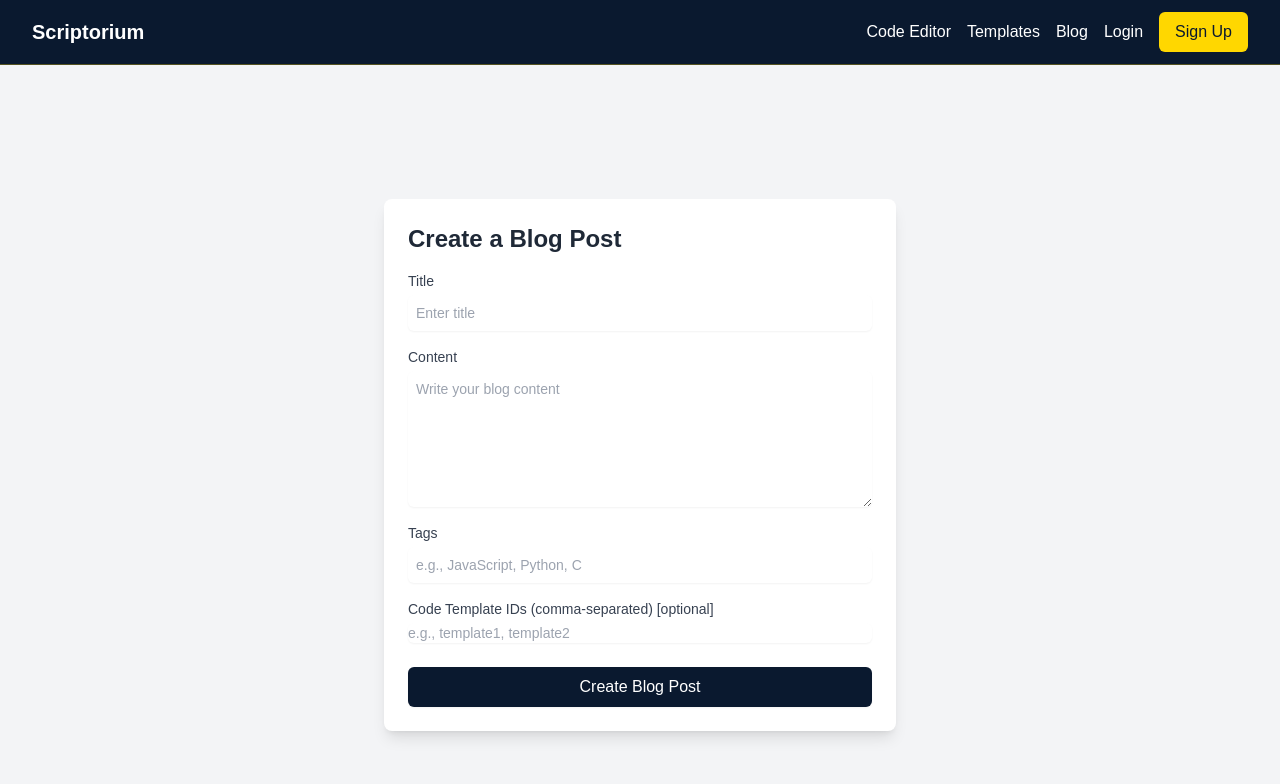
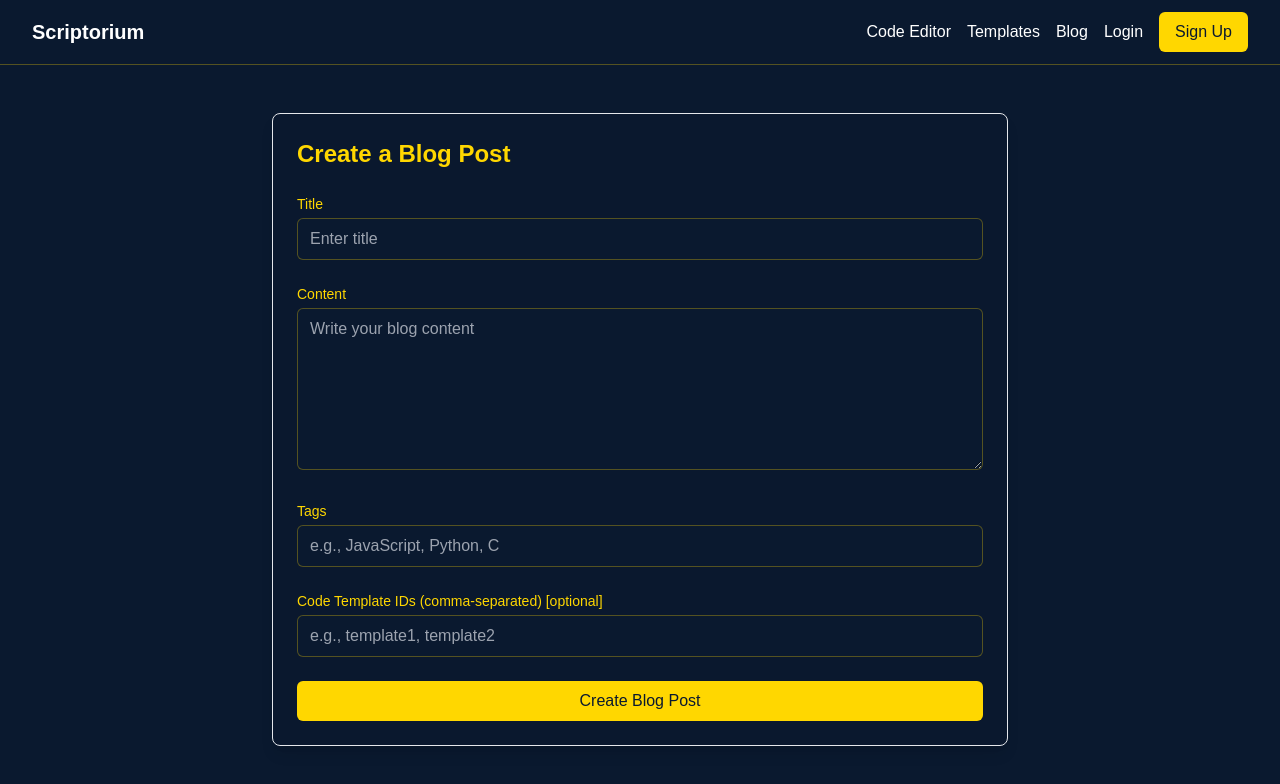
Before and after one commit to YehyunLee/Scriptorium, a Next.js app in the folder PP2/scriptorium/: page /createBlog in a window 1280 px wide. Shown: the top 784 px of the page. Built offline with nearby package versions, Linux system fonts and the light colour scheme.

Commit message:
Update styling to match apps theme

```diff
--- a/PP2/scriptorium/pages/createBlog/index.tsx
+++ b/PP2/scriptorium/pages/createBlog/index.tsx
@@ -68,13 +68,15 @@ export default function CreateBlog() {
   };
 
   return (
-    <div className="min-h-screen bg-gray-100 flex items-center justify-center p-5">
-      <div className="bg-white p-6 rounded-lg shadow-lg w-full max-w-lg">
-        <h2 className="text-2xl font-bold mb-4 text-gray-800">Create a Blog Post</h2>
-        <form onSubmit={handleSubmit}>
-
+    <div className="min-h-screen bg-navy p-12">
+        <div className="max-w-3xl mx-auto px-4">
+            <div className="bg-navy/50 border border-gold-30 rounded-lg shadow-lg p-6">
+                <h2 className="text-2xl font-bold mb-6 text-gold">
+                    Create a Blog Post
+                </h2>
+                <form onSubmit={handleSubmit} className="space-y-6">
                     <div className="mb-4">
-            <label htmlFor="title" className="block text-sm font-medium text-gray-700">
+                        <label htmlFor="title" className="block text-sm font-medium text-gold mb-1">
                             Title
                         </label>
                         <input
@@ -85,12 +87,12 @@ export default function CreateBlog() {
                             onChange={handleInputChange}
                             placeholder="Enter title"
                             required
-              className="mt-1 p-2 text-black block w-full rounded-md border-gray-300 shadow-sm focus:ring-navy focus:border-navy sm:text-sm"
+                            className="w-full px-3 py-2 bg-navy border border-gold/30 rounded-md text-white focus:ring-gold focus:border-gold"
                         />
                     </div>
 
                     <div className="mb-4">
-            <label htmlFor="content" className="block text-sm font-medium text-gray-700">
+                        <label htmlFor="content" className="block text-sm font-medium text-gold mb-1">
                             Content
                         </label>
                         <textarea
@@ -100,12 +102,12 @@ export default function CreateBlog() {
                             onChange={handleInputChange}
                             placeholder="Write your blog content"
                             rows={6}
-              className="mt-1 p-2 text-black block w-full rounded-md border-gray-300 shadow-sm focus:ring-navy focus:border-navy sm:text-sm"
+                            className="w-full px-3 py-2 bg-navy border border-gold/30 rounded-md text-white focus:ring-gold focus:border-gold"
                         />
                     </div>
 
                     <div className="mb-4">
-            <label htmlFor="tags" className="block text-sm font-medium text-gray-700">
+                        <label htmlFor="tags" className="block text-sm font-medium text-gold mb-1">
                             Tags
                         </label>
                         <input
@@ -115,12 +117,12 @@ export default function CreateBlog() {
                             value={formData.tags}
                             onChange={handleInputChange}
                             placeholder="e.g., JavaScript, Python, C"
-              className="mt-1 p-2 text-black block w-full rounded-md border-gray-300 shadow-sm focus:ring-navy focus:border-navy sm:text-sm"
+                            className="w-full px-3 py-2 bg-navy border border-gold/30 rounded-md text-white focus:ring-gold focus:border-gold"
                         />
                     </div>
 
                     <div className="mb-4">
-            <label htmlFor="codeTemplateIds" className="block text-sm font-medium text-gray-700">
+                        <label htmlFor="codeTemplateIds" className="block text-sm font-medium text-gold mb-1">
                             Code Template IDs (comma-separated) [optional]
                         </label>
                         <input
@@ -129,7 +131,7 @@ export default function CreateBlog() {
                             name="codeTemplateIds"
                             onChange={handleCodeTemplateIdsChange}
                             placeholder="e.g., template1, template2"
-              className="mt-1 text-black block w-full rounded-md border-gray-300 shadow-sm focus:ring-navy focus:border-navy sm:text-sm"
+                            className="w-full px-3 py-2 bg-navy border border-gold/30 rounded-md text-white focus:ring-gold focus:border-gold"
                         />
                     </div>
 
@@ -137,7 +139,7 @@ export default function CreateBlog() {
                         <button
                             type="submit"
                             disabled={loadingQuery}
-              className="w-full bg-navy text-white py-2 px-4 rounded-md shadow-sm hover:opacity-80 focus:outline-none focus:ring-2 focus:ring-navy focus:ring-offset-2"
+                            className="w-full bg-gold text-navy py-2 px-4 rounded-md hover:bg-gold/90 focus:outline-none focus:ring-2 focus:ring-gold focus:ring-offset-2"
                         >
                             {loadingQuery ? "Creating..." : "Create Blog Post"}
                         </button>
@@ -155,5 +157,6 @@ export default function CreateBlog() {
                 )}
             </div>
         </div>
+    </div>
   );
 };
```
Lines whose indentation alone changed are shown as unchanged.
